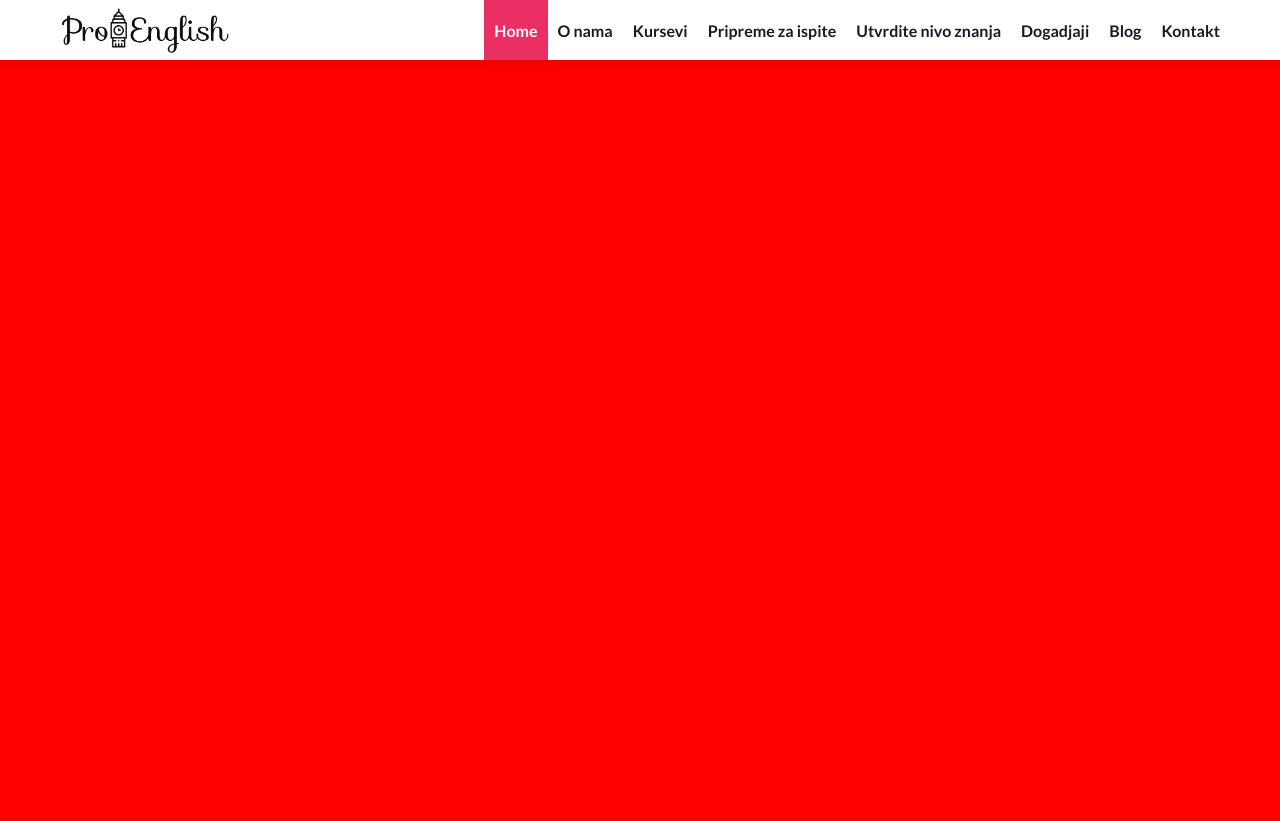
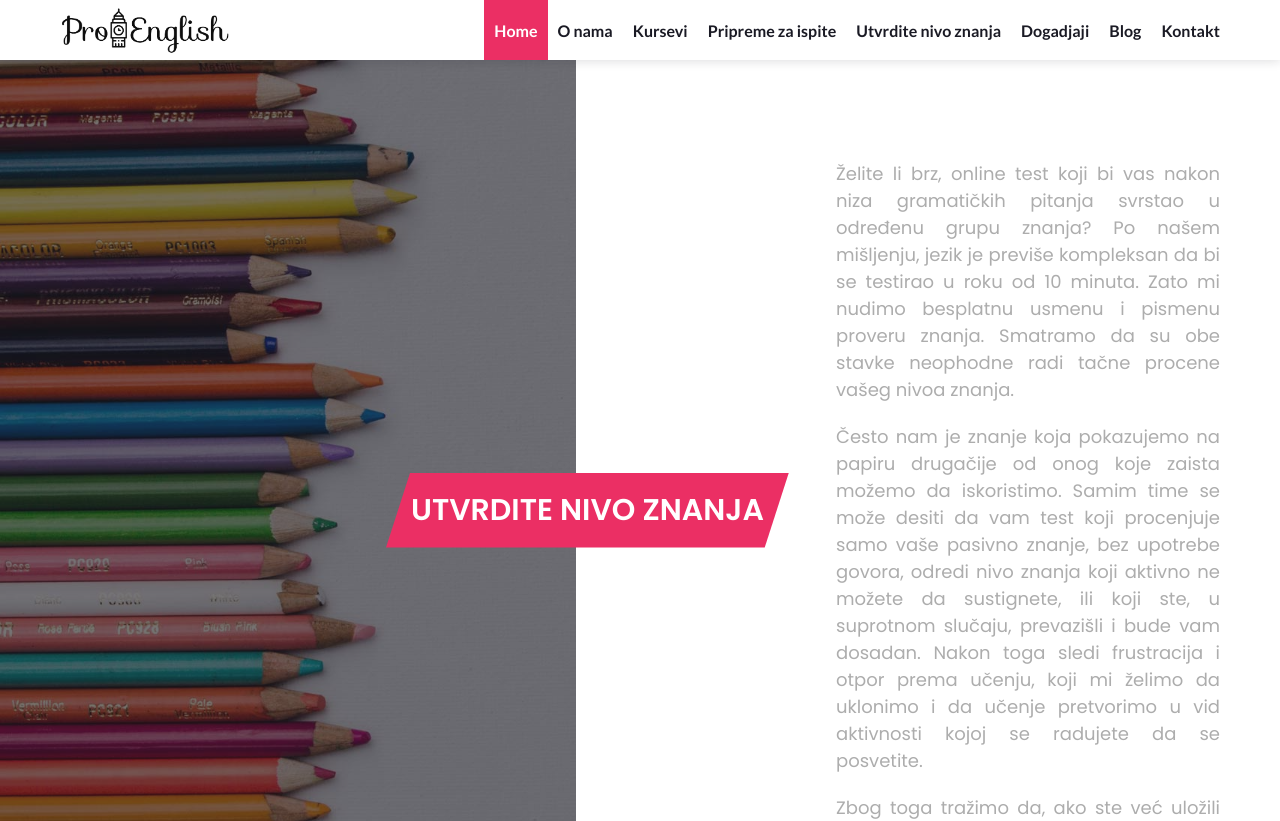
Before and after one commit to Dejan85/Pro-English, a React (Create React App) app in the folder client/: page /course in a window 1280 px wide. Shown: the top 821 px of the page. Built offline with nearby package versions, Linux system fonts and the light colour scheme; a web font is replaced by a local one.

Commit message:
kursevi page working

```diff
--- a/client/src/App.css
+++ b/client/src/App.css
@@ -13,3 +13,7 @@
 .about__background__2 {
   background-image: url("./sass/images/3.jpg");
 }
+
+.course {
+  background-image: url("./sass/images/5.jpg");
+}
--- a/client/src/MainRouter.js
+++ b/client/src/MainRouter.js
@@ -7,6 +7,7 @@ import Home from "./components/layout/home/Home";
 import Footer from "./components/layout/footer/Footer";
 import About from "./components/layout/about/About";
 import Course from "./components/layout/course/Course";
+import Exams from "./components/layout/exams/Exams";
 
 const MainRouter = () => {
   return (
@@ -15,6 +16,7 @@ const MainRouter = () => {
       <Route exact path="/" component={Home} />
       <Route exact path="/about" component={About} />
       <Route exact path="/course" component={Course} />
+      <Route exact path="/exams" component={Exams} />
       <Footer />
     </>
   );
--- a/client/src/components/layout/course/Course.js
+++ b/client/src/components/layout/course/Course.js
@@ -1,7 +1,66 @@
 import React from "react";
 
 const Course = () => {
-  return <div className="course">course</div>;
+  return (
+    <div className="course">
+      <div className="course__mask" />
+      <div className="course__header">
+        <h1 className="course__h1">Utvrdite nivo znanja</h1>
+        <div className="course__content">
+          <p>
+            Želite li brz, online test koji bi vas nakon niza gramatičkih
+            pitanja svrstao u određenu grupu znanja? Po našem mišljenju, jezik
+            je previše kompleksan da bi se testirao u roku od 10 minuta. Zato mi
+            nudimo besplatnu usmenu i pismenu proveru znanja. Smatramo da su obe
+            stavke neophodne radi tačne procene vašeg nivoa znanja.
+          </p>
+
+          <p>
+            Često nam je znanje koja pokazujemo na papiru drugačije od onog koje
+            zaista možemo da iskoristimo. Samim time se može desiti da vam test
+            koji procenjuje samo vaše pasivno znanje, bez upotrebe govora,
+            odredi nivo znanja koji aktivno ne možete da sustignete, ili koji
+            ste, u suprotnom slučaju, prevazišli i bude vam dosadan. Nakon toga
+            sledi frustracija i otpor prema učenju, koji mi želimo da uklonimo i
+            da učenje pretvorimo u vid aktivnosti kojoj se radujete da se
+            posvetite.
+          </p>
+
+          <p>
+            Zbog toga tražimo da, ako ste već uložili vreme čitajući ovo,
+            odvojite još 30 minuta vašeg vremena tokom kojih ćete zaista otkriti
+            gde ste na skali poznavanja engleskog i šta da učinite da poboljšate
+            svoje znanje. Tokom ovog vremena ćete proveriti vaše pasivno znanje
+            tokom pismenog testa, a potom i aktivno – što je pravo merilo. Na
+            usmenom delu ćemo vas posavetovati kako da dalje učite, a vi nas
+            možete pitati tom prilikom bilo šta drugo što vas interesuje. It’s a
+            win-winsituation!
+          </p>
+
+          <p>
+            Ispod ćete pronaći kratak opis svih nivoa po CEFR skali, kao kratak
+            pregled šta se očekuje od svakog.
+          </p>
+        </div>
+      </div>
+      {/* <div className="course__header">
+        <div className="course__diagram">
+          <p className="course__diagram--p">A1 – Početnik</p>
+          <h2 className="course__h2">At this level you can understand</h2>
+          <ul className="course__list">
+            <li className="course__item">
+              Very basic personal, family and job-related language
+            </li>
+            <li className="course__item">
+              Enough to meet the needs with slow, clear speech
+            </li>
+            <li>Short, simple texts on familiar matter</li>
+          </ul>
+        </div>
+        <div className="course__nav">nav</div>
+      </div> */}
+    </div>
+  );
 };
 
 export default Course;
--- /dev/null
+++ b/client/src/components/layout/exams/Exams.js
@@ -0,0 +1,7 @@
+import React from "react";
+
+const Exams = () => {
+  return <div className="exams">exams</div>;
+};
+
+export default Exams;
--- a/client/src/components/layout/header/Nav.js
+++ b/client/src/components/layout/header/Nav.js
@@ -5,14 +5,14 @@ import { Link } from "react-router-dom";
 import DropNav from "./partials/DropNav";
 
 const Nav = () => {
-  const [oNama] = useState({
-    links: ["Ko smo mi", "Nacin rada"],
-    address: ["whoweare", "howwework"],
-  });
-  const [kursevi] = useState({
-    links: ["Konverzacijski kurs", "a2", "b1", "b2", "c1"],
-    address: ["conversation", "a2", "b1", "b2", "c1"],
-  });
+  // const [oNama] = useState({
+  //   links: ["Ko smo mi", "Nacin rada"],
+  //   address: ["whoweare", "howwework"],
+  // });
+  // const [kursevi] = useState({
+  //   links: ["Konverzacijski kurs", "a2", "b1", "b2", "c1"],
+  //   address: ["conversation", "a2", "b1", "b2", "c1"],
+  // });
   const [ispiti] = useState({
     links: ["Toefl", "Ielts", "Gmat", "Gre", "Sat"],
     address: ["Toefl", "Ielts", "Gmat", "Gre", "Sat"],
@@ -36,10 +36,10 @@ const Nav = () => {
           <Link className="header__link" to="/course">
             Kursevi
           </Link>
-          <DropNav info={kursevi} />
+          {/* <DropNav info={kursevi} /> */}
         </li>
         <li className="header__item flex__class">
-          <Link className="header__link" to="/">
+          <Link className="header__link" to="/exams">
             Pripreme za ispite
           </Link>
           <DropNav info={ispiti} />
--- a/client/src/sass/components/layout/course/_course.scss
+++ b/client/src/sass/components/layout/course/_course.scss
@@ -1,6 +1,50 @@
 .course {
+  display: flex;
+  flex-direction: column;
+  position: relative;
   width: 100%;
-  background: red;
-  height: 90rem;
+  // background: red;
+  // height: 90rem;
   display: flex;
+  padding-top: 6em;
+  // background: #298b20;
+  background-attachment: fixed;
+  background-size: cover;
+  background-repeat: no-repeat;
+
+  &__mask {
+    position: absolute;
+    background: rgba($color-dark, 0.6);
+    width: 100%;
+    height: 100%;
+  }
+
+  &__header {
+    display: flex;
+    align-items: center;
+    position: relative;
+    align-self: flex-end;
+    width: 55%;
+    height: 100%;
+    padding: 10rem 2rem 10rem 2rem;
+    background: white;
+  }
+
+  &__h1 {
+    position: absolute;
+    left: -19rem;
+    padding: 1.5rem 2.5rem;
+    background: $color-pink-dark;
+    -webkit-clip-path: polygon(6% 0, 100% 0%, 94% 100%, 0% 100%);
+    clip-path: polygon(6% 0, 100% 0%, 94% 100%, 0% 100%);
+  }
+
+  &__content {
+    // max-width: 45.3rem;
+    max-width: 70rem;
+    width: 100%;
+    height: 70rem;
+    margin-left: 20rem;
+    padding: 0 4rem;
+  }
 }
--- a/client/src/sass/components/layout/home/_home.scss
+++ b/client/src/sass/components/layout/home/_home.scss
@@ -13,6 +13,7 @@
     background-size: cover;
     background-position: bottom;
     background-repeat: no-repeat;
+    background-attachment: fixed;
   }
 
   &__mask {
--- a/client/src/sass/components/typograpfy/course/_course-typograpfy.scss
+++ b/client/src/sass/components/typograpfy/course/_course-typograpfy.scss
@@ -0,0 +1,19 @@
+.course {
+  &__h1 {
+    font-size: 3rem;
+    font-family: $font-8;
+    font-weight: 600;
+    text-transform: uppercase;
+    color: white;
+  }
+
+  &__content {
+    p {
+      font-size: 1.8rem;
+      font-family: $font-8;
+      padding-bottom: 2rem;
+      color: $color-grey;
+      text-align: justify;
+    }
+  }
+}
--- a/client/src/sass/main.scss
+++ b/client/src/sass/main.scss
@@ -34,6 +34,9 @@
 //course
 @import "./components/layout/course/Course";
 
+//exams
+@import "./components/layout/exams/Exams";
+
 // footer
 @import "./components/layout/footer/footer";
 
@@ -55,5 +58,8 @@
 //course
 @import "./components/typograpfy/course/course-typograpfy.scss";
 
+//exams
+@import "./components/typograpfy/exams/exams-tpograpfy";
+
 // footer
 @import "./components/typograpfy/footer/footer-typograpfy";
```
Also changed, not shown: client/src/sass/components/layout/exams/_exams.scss (added), client/src/sass/components/typograpfy/exams/_exams-tpograpfy.scss (added).
